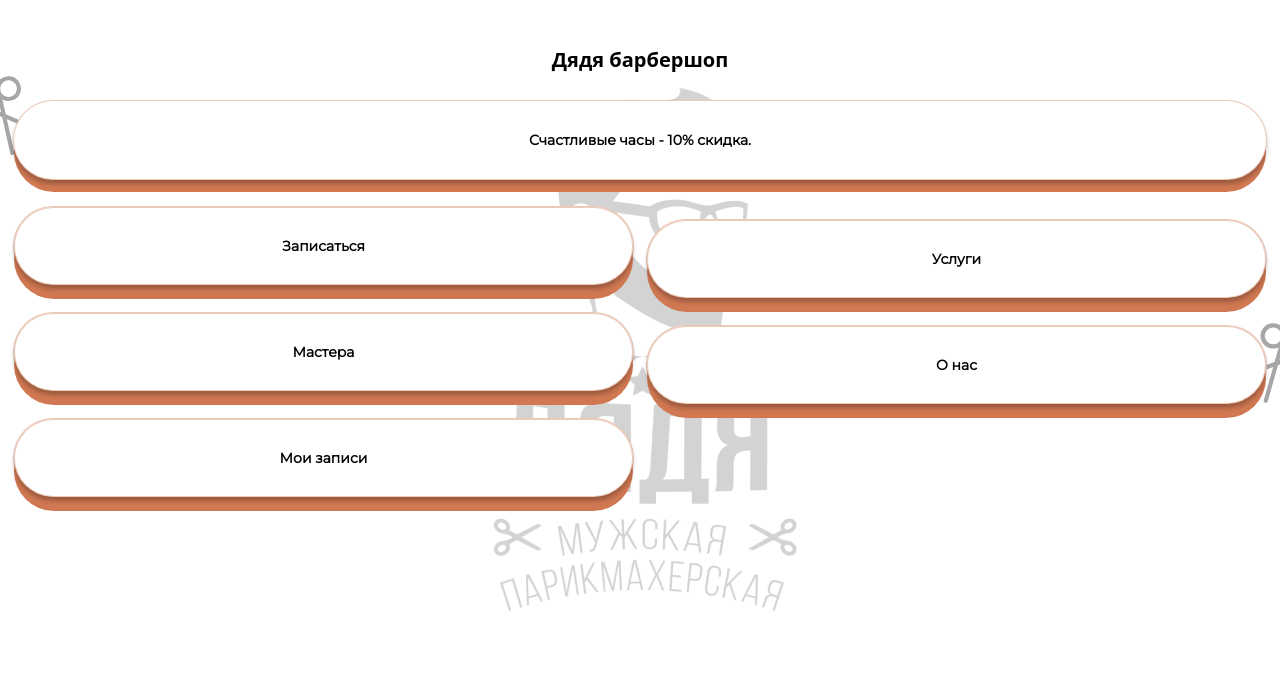
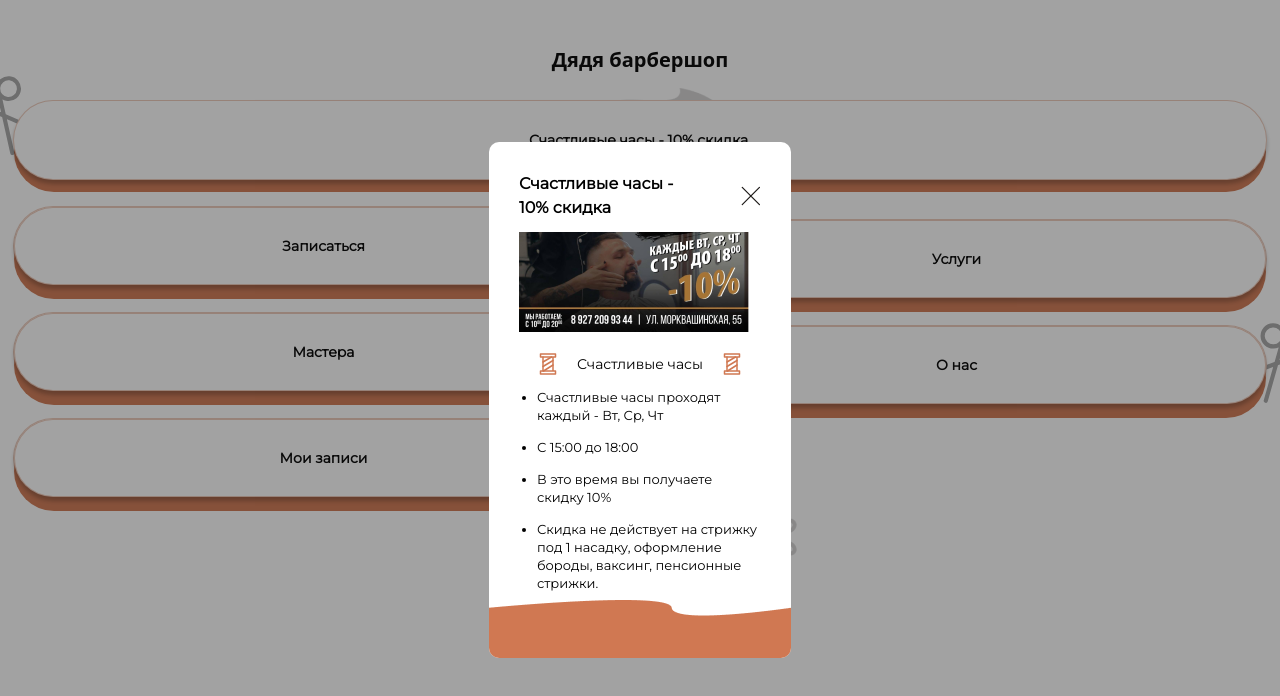
Before and after one commit to wayTami-O/reactBarberShop, a React (Vite) app: page / in a window 1280 px wide. Shown: the top 696 px of the page. Built offline with nearby package versions, Linux system fonts and the light colour scheme.

Commit message:
popup happy hours

```diff
--- /dev/null
+++ b/src/components/HappyHours.tsx
@@ -0,0 +1,63 @@
+import { useState } from "react";
+
+export default function HappyHours() {
+    const [popup, setPopup] = useState(false)
+
+    const handlePopup = () => {
+        popup ? setPopup(false) : setPopup(true)
+    }
+
+    const liText = ["Счастливые часы проходят каждый - Вт, Ср, Чт",
+    "С 15:00 до 18:00",
+    "В это время вы получаете скидку 10%",
+    "Скидка не действует на стрижку под 1 насадку, оформление бороды, ваксинг, пенсионные стрижки."
+]
+
+    return(
+        <>
+            <div onClick={handlePopup} className="relative w-full h-full border-1 bg-white border-translucent_brick rounded-100 flex justify-center items-center z-10 shadow-button">
+                <p className="font-mons font-semibold text-sm">Счастливые часы - 10% скидка.</p>
+            </div>
+            <div className={`w-full h-full fixed top-0 bg-light_grey4 z-50 items-center justify-center ${popup ? "hidden" : "flex"}`}>
+                <div className="w-302 h-516 overflow-hidden relative bg-white p-30 rounded-10 flex flex-col gap-3">
+                    <div className="flex items-center gap-58">
+                        <h2 className="text-base font-mons font-semibold">Счастливые часы - 10% скидка</h2>
+                        <svg onClick={handlePopup} width="30" height="30" viewBox="0 0 16 16" fill="none" xmlns="http://www.w3.org/2000/svg">
+                            <path d="M15 1L1 15M1 1L15 15" stroke="#1C1917" strokeLinecap="round" strokeLinejoin="round"/>
+                        </svg>
+                    </div>
+                    <img className="w-full h-auto" src="../../public/img/image 3.png" alt="" />
+                    <div className="w-full mt-2 px-17 flex justify-between items-center">
+                        <svg width="24" height="24" viewBox="0 0 24 24" fill="none" xmlns="http://www.w3.org/2000/svg">
+                            <path d="M15.5 5L7 10" stroke="#D07852" strokeWidth="1.5" strokeLinecap="round" strokeLinejoin="round"></path>
+                            <path d="M17 8.5L7 14.5" stroke="#D07852" strokeWidth="1.5" strokeLinecap="round" strokeLinejoin="round"></path>
+                            <path d="M17 13L7.5 19" stroke="#D07852" strokeWidth="1.5" strokeLinecap="round" strokeLinejoin="round"></path>
+                            <path d="M19.5 2H4.5V5H19.5V2Z" stroke="#D07852" strokeWidth="1.5" strokeLinecap="round" strokeLinejoin="round"></path>
+                            <path d="M19.5 19H4.5V22H19.5V19Z" stroke="#D07852" strokeWidth="1.5" strokeLinecap="round" strokeLinejoin="round"></path>
+                            <path d="M7 5V19" stroke="#D07852" strokeWidth="1.5" strokeLinecap="round" strokeLinejoin="round"></path>
+                            <path d="M17 5V19" stroke="#D07852" strokeWidth="1.5"></path>
+                        </svg>
+                        <h3 className="font-mons text-sm">Счастливые часы </h3>
+                        <svg width="24" height="24" viewBox="0 0 24 24" fill="none" xmlns="http://www.w3.org/2000/svg">
+                            <path d="M15.5 5L7 10" stroke="#D07852" strokeWidth="1.5" strokeLinecap="round" strokeLinejoin="round"></path>
+                            <path d="M17 8.5L7 14.5" stroke="#D07852" strokeWidth="1.5" strokeLinecap="round" strokeLinejoin="round"></path>
+                            <path d="M17 13L7.5 19" stroke="#D07852" strokeWidth="1.5" strokeLinecap="round" strokeLinejoin="round"></path>
+                            <path d="M19.5 2H4.5V5H19.5V2Z" stroke="#D07852" strokeWidth="1.5" strokeLinecap="round" strokeLinejoin="round"></path>
+                            <path d="M19.5 19H4.5V22H19.5V19Z" stroke="#D07852" strokeWidth="1.5" strokeLinecap="round" strokeLinejoin="round"></path>
+                            <path d="M7 5V19" stroke="#D07852" strokeWidth="1.5" strokeLinecap="round" strokeLinejoin="round"></path>
+                            <path d="M17 5V19" stroke="#D07852" strokeWidth="1.5"></path>
+                        </svg>
+                    </div>
+                    <ul role="list" className="flex flex-col items-end gap-3.5 list-disc">
+                        {liText.map((el, index) => {
+                            return (
+                                <li key={index} className="font-mons w-224 text-13 font-normal leading-18">{el}</li>
+                            )
+                        })}
+                    </ul>
+                    <img className="absolute bottom-0 left-0" src="../../public/img/bottom_big.png" alt="" />
+                </div>
+            </div>
+        </>
+    )
+}
--- a/src/pages/home/index.tsx
+++ b/src/pages/home/index.tsx
@@ -1,6 +1,7 @@
 import { Link } from 'react-router-dom';
 import { ButtonTypes } from '../../types/ButtonTypes';
 import BackgroundComponent from '../../components/Background';
+import HappyHours from '../../components/HappyHours';
 
 function HomePage() {
 
@@ -31,9 +32,7 @@ function HomePage() {
         <>
             <h1 className="px-3.25 mt-10 w-full h-10 flex justify-center items-center font-extrabold tracking-1.8 text-xl">Дядя барбершоп</h1>
             <div className='px-3.25 mt-5 w-full h-20 flex justify-center items-center relative'>
-                <div className="relative w-full h-full border-1 bg-white border-translucent_brick rounded-100 flex justify-center items-center z-10 shadow-button">
-                    <p className="font-mons font-semibold text-sm">Счастливые часы - 10% скидка.</p>
-                </div>
+                <HappyHours />
                 <div className="absolute w-full h-20 top-3 px-3.5">
                     <div className="w-full h-full bg-brick rounded-100"></div>
                 </div>
--- a/tailwind.config.js
+++ b/tailwind.config.js
@@ -14,10 +14,13 @@ export default {
         '12':'12px',
         '3.25':'13px',
         '4.5':'15px',
+        '17':'17px',
         '6.25':'25px',
         '6.5':'26px',
+        '30':'30px',
         '39px':'39px',
         '57':'57.69px',
+        '58':'58px',
         '15':'60px',
         '66':'66px',
         '68':'68px',
@@ -28,10 +31,13 @@ export default {
         '133':'133px',
         '148':'148px',
         '152':'152.69px',
+        '224':'224px',
         '300':'300px',
+        '302':'302px',
         '323':'323px',
         '18':'18px',
-        '26.25':'420px'
+        '26.25':'420px',
+        '516':'516px'
       },
       fontFamily: {
         mons:['Monseratt'],
@@ -42,7 +48,8 @@ export default {
         '8':'8px',
         '10':'10px',
         '11':'11px',
-        '12':'12px'
+        '12':'12px',
+        '13':'13px'
       },
       letterSpacing: {
         '1.8':'-1.8%'
```
Also changed, not shown: public/img/bottom_big.png (added), public/img/image 3.png (added).
